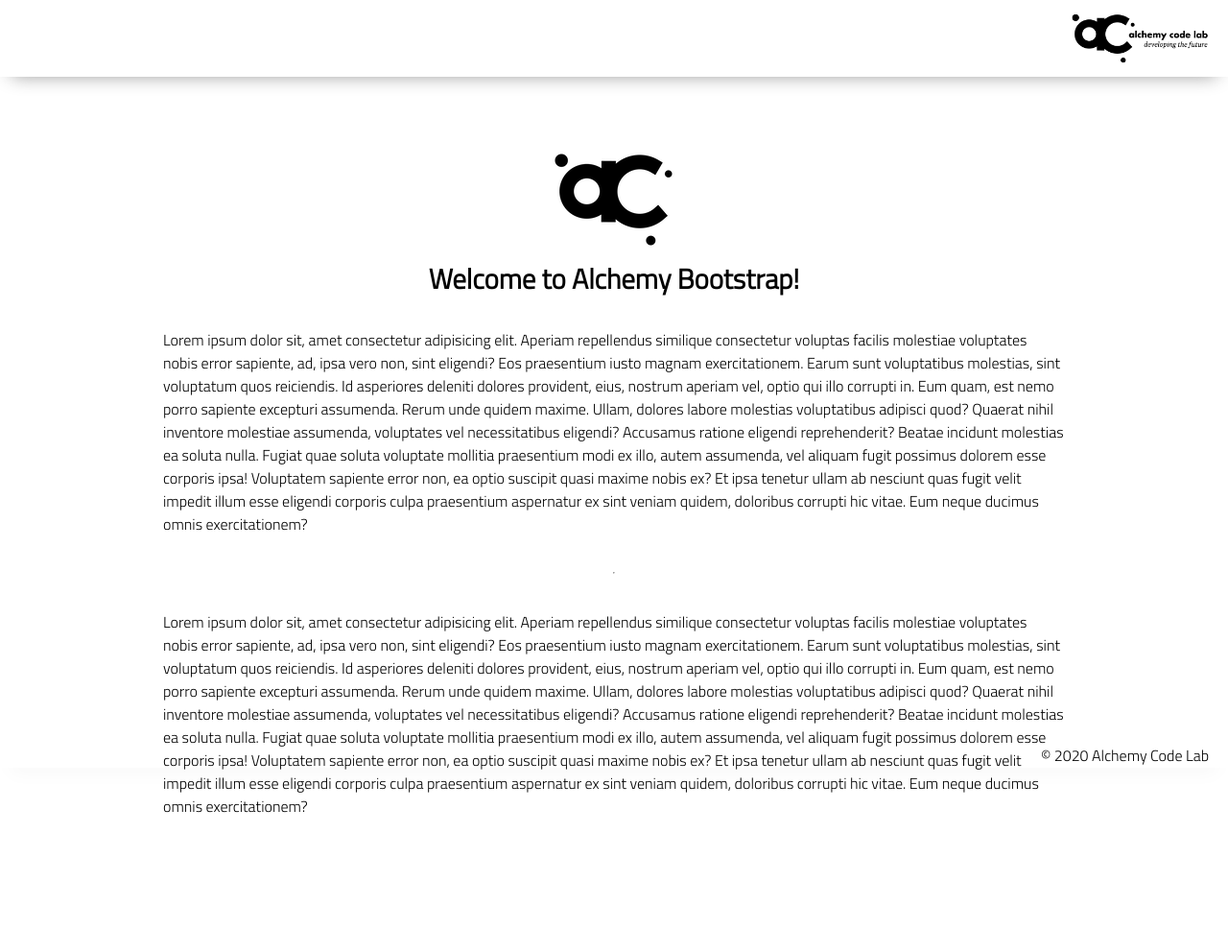
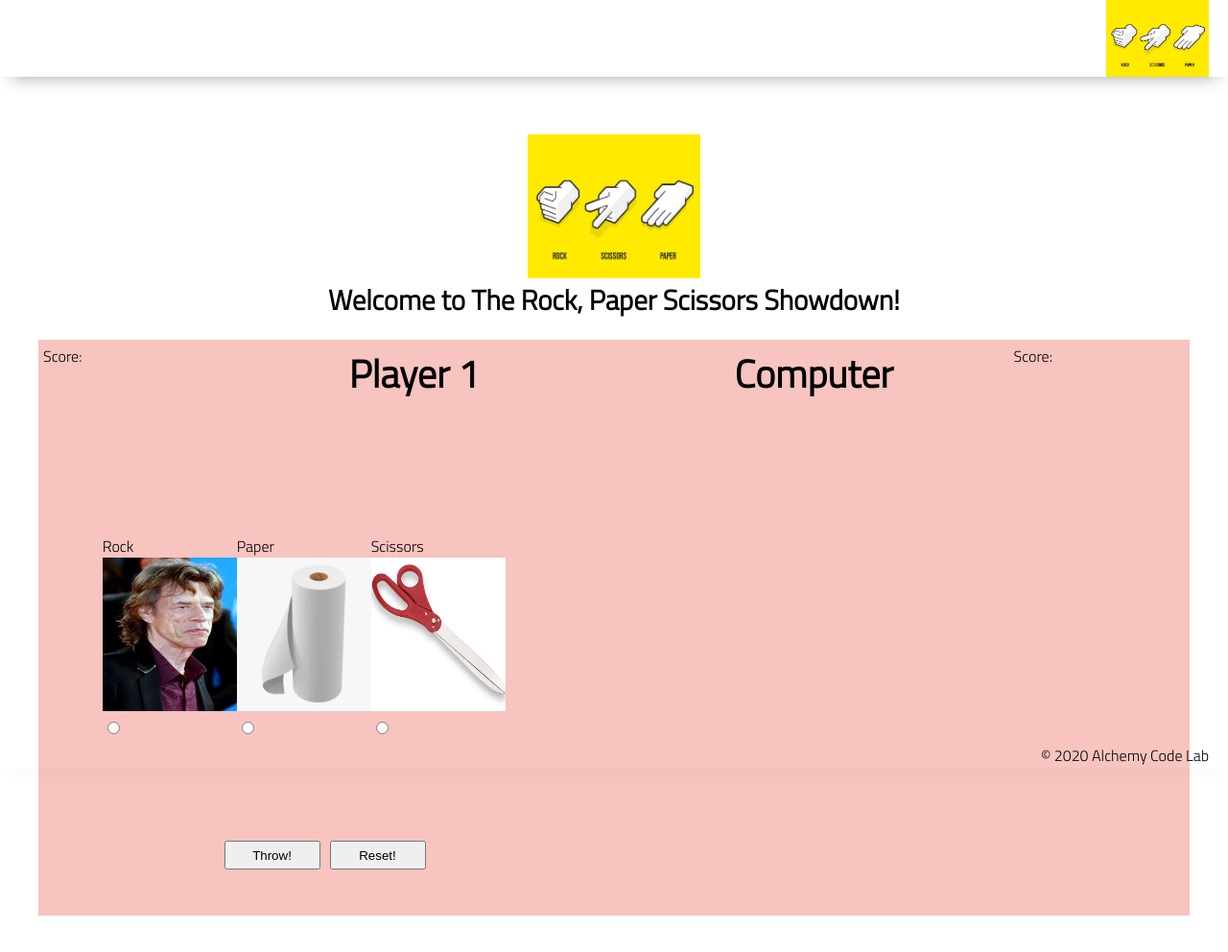
Before and after one commit to Joseph-L-Davis/lab-03-rock-paper-scissors, a plain HTML site: page index.html in a window 1280 px wide. Shown: the whole page at 96% size. Before the commit the page ends 942 px from the top, so only its background shows below. Drawn offline with Linux system fonts and the light colour scheme.

Commit message:
Initial commit with styling

```diff
--- a/app.js
+++ b/app.js
@@ -1,5 +1,5 @@
 // import functions and grab DOM elements
-
+// import { getRandomThrow } from './utils';
 // initialize state
 
 // set event listeners to update state and DOM
--- a/index.html
+++ b/index.html
@@ -15,31 +15,59 @@
 <body>
     <header>
         <div class="gutter-right logo">
-            <img src="assets/big-logo.png"/>
+            <img src="assets/RPS.png"/>
         </div>
     </header>
     <main>
         <section class="main-section">
-            <img class="main-logo" src="assets/alchemy-logo.png"/>
+            <img class="main-logo" src="assets/RPS.png"/ width="180px" height="150px">
             <h2>
-                Welcome to Alchemy Bootstrap!
+                Welcome to The Rock, Paper Scissors Showdown!
             </h2>
 
-            <p>
-                Lorem ipsum dolor sit, amet consectetur adipisicing elit. Aperiam repellendus similique consectetur voluptas facilis molestiae voluptates nobis error sapiente, ad, ipsa vero non, sint eligendi? Eos praesentium iusto magnam exercitationem.
-                Earum sunt voluptatibus molestias, sint voluptatum quos reiciendis. Id asperiores deleniti dolores provident, eius, nostrum aperiam vel, optio qui illo corrupti in. Eum quam, est nemo porro sapiente excepturi assumenda.
-                Rerum unde quidem maxime. Ullam, dolores labore molestias voluptatibus adipisci quod? Quaerat nihil inventore molestiae assumenda, voluptates vel necessitatibus eligendi? Accusamus ratione eligendi reprehenderit? Beatae incidunt molestias ea soluta nulla.
-                Fugiat quae soluta voluptate mollitia praesentium modi ex illo, autem assumenda, vel aliquam fugit possimus dolorem esse corporis ipsa! Voluptatem sapiente error non, ea optio suscipit quasi maxime nobis ex?
-                Et ipsa tenetur ullam ab nesciunt quas fugit velit impedit illum esse eligendi corporis culpa praesentium aspernatur ex sint veniam quidem, doloribus corrupti hic vitae. Eum neque ducimus omnis exercitationem?
-            </p>
-            <hr />
-            <p>
-                Lorem ipsum dolor sit, amet consectetur adipisicing elit. Aperiam repellendus similique consectetur voluptas facilis molestiae voluptates nobis error sapiente, ad, ipsa vero non, sint eligendi? Eos praesentium iusto magnam exercitationem.
-                Earum sunt voluptatibus molestias, sint voluptatum quos reiciendis. Id asperiores deleniti dolores provident, eius, nostrum aperiam vel, optio qui illo corrupti in. Eum quam, est nemo porro sapiente excepturi assumenda.
-                Rerum unde quidem maxime. Ullam, dolores labore molestias voluptatibus adipisci quod? Quaerat nihil inventore molestiae assumenda, voluptates vel necessitatibus eligendi? Accusamus ratione eligendi reprehenderit? Beatae incidunt molestias ea soluta nulla.
-                Fugiat quae soluta voluptate mollitia praesentium modi ex illo, autem assumenda, vel aliquam fugit possimus dolorem esse corporis ipsa! Voluptatem sapiente error non, ea optio suscipit quasi maxime nobis ex?
-                Et ipsa tenetur ullam ab nesciunt quas fugit velit impedit illum esse eligendi corporis culpa praesentium aspernatur ex sint veniam quidem, doloribus corrupti hic vitae. Eum neque ducimus omnis exercitationem?
-            </p>
+            <div class="battle-box" id="battle-box">
+
+                <div class="user-score" id="user-score"></div>
+
+                <div class="comp-score" id="comp-score"></div>
+
+                <section class="radios" id="radios">
+                    <label>
+                        Rock
+                        <img src="./assets/mick.jpeg" alt="mick" width="140px" height="160px">
+                        <input src="./assets/mick.jpeg" type="radio" name="choice" value="rock">
+                    </label>
+
+                    <label>
+                        Paper
+                        <img src="./assets/paper.jpeg" alt="mick" width="140px" height="160px">
+                        <input type="radio" name="choice" value="paper">
+                    </label>
+
+                    <label>
+                        Scissors
+                        <img src="./assets/scissors.jpeg" alt="mick" width="140px" height="160px">
+                        <input type="radio" name="choice" value="scissors">
+                    </label>
+                </section>
+
+                <section class="buttons" id="buttons">
+
+                    <button id="throw" class="throw">Throw!</button>
+
+                    <button id="reset" class="reset">Reset!</button>
+                </section>
+
+                <div class="user-score" id="user-score">Score: <span></span></div>
+
+                <div class="player-1">Player 1</div>
+
+                <div class="computer">Computer</div>
+
+                <div class="comp-score" id="comp-score">Score: <span></span></div>
+            </div>
+
+
 
         </section>
     </main>
--- a/styles/home.css
+++ b/styles/home.css
@@ -1 +1,83 @@
 /* add home page styles here */
+.battle-box {
+  background-color: rgb(247, 196, 191);
+  margin: 20px;
+  width: 1200px;
+  height: 600px;
+  display: grid;
+  grid-template-columns: 15% 35% 35% 15%;
+  grid-template-rows: 20% 60% 20%;
+  padding: 5px;
+}
+
+.radios {
+  grid-column: 2;
+  grid-row: 2;
+  display: flex;
+  flex-direction: row;
+  align-items: flex-end;
+  justify-content: flex-end;
+  padding: 30px;
+  /* margin: 10px; */
+}
+
+input:checked+img {
+  display: block;
+}
+
+input img {
+  display: none;
+}
+
+.buttons {
+  grid-column: 2;
+  grid-row: 3;
+  display: flex;
+  flex-direction: row;
+  align-items: center;
+  justify-content: flex-start;
+
+}
+
+.throw {
+  width: 100px;
+  height: 30px;
+  margin: 10px;
+  cursor: pointer;
+}
+
+.reset {
+  width: 100px;
+  height: 30px;
+  cursor: pointer;
+}
+
+.user-score {
+  grid-column: 1;
+  grid-row: 1;
+}
+
+.comp-score {
+  grid-column: 4;
+  grid-row: 1;
+}
+
+.player-1 {
+  grid-row: 1;
+  grid-column: 2;
+  display: flex;
+  justify-content: center;
+  font-size: 2.5rem;
+  font-weight: bolder;
+
+}
+
+.computer {
+  grid-row: 1;
+  grid-column: 3;
+  display: flex;
+  justify-content: center;
+  font-size: 2.5rem;
+  font-weight: bolder;
+
+}
```
Also changed, not shown: test/tests.js (+1 -1 lines), utils.js (added, +14 -0 lines), assets/RPS.png (added), assets/mick.jpeg (added), assets/paper.jpeg (added), assets/scissors.jpeg (added), test/utils.test.js (renamed from test/example.test.js).
